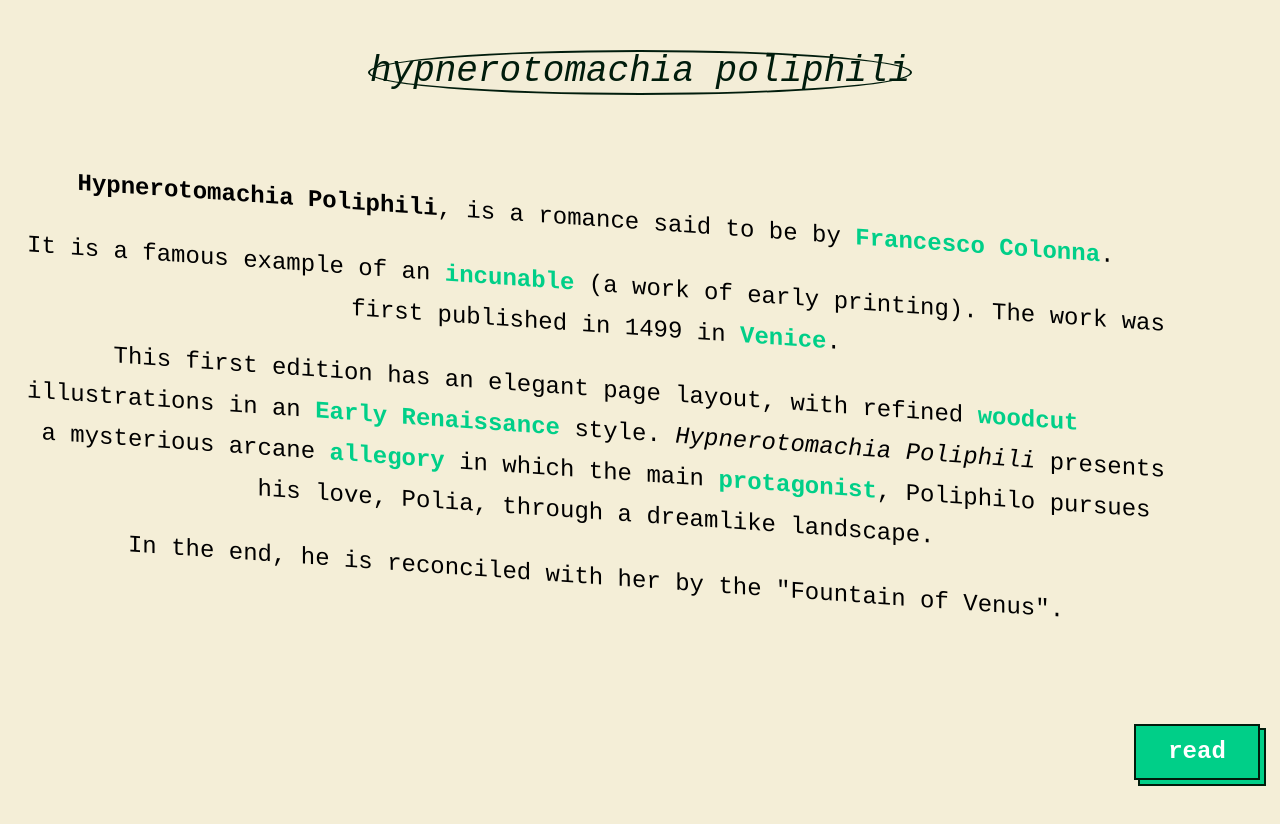
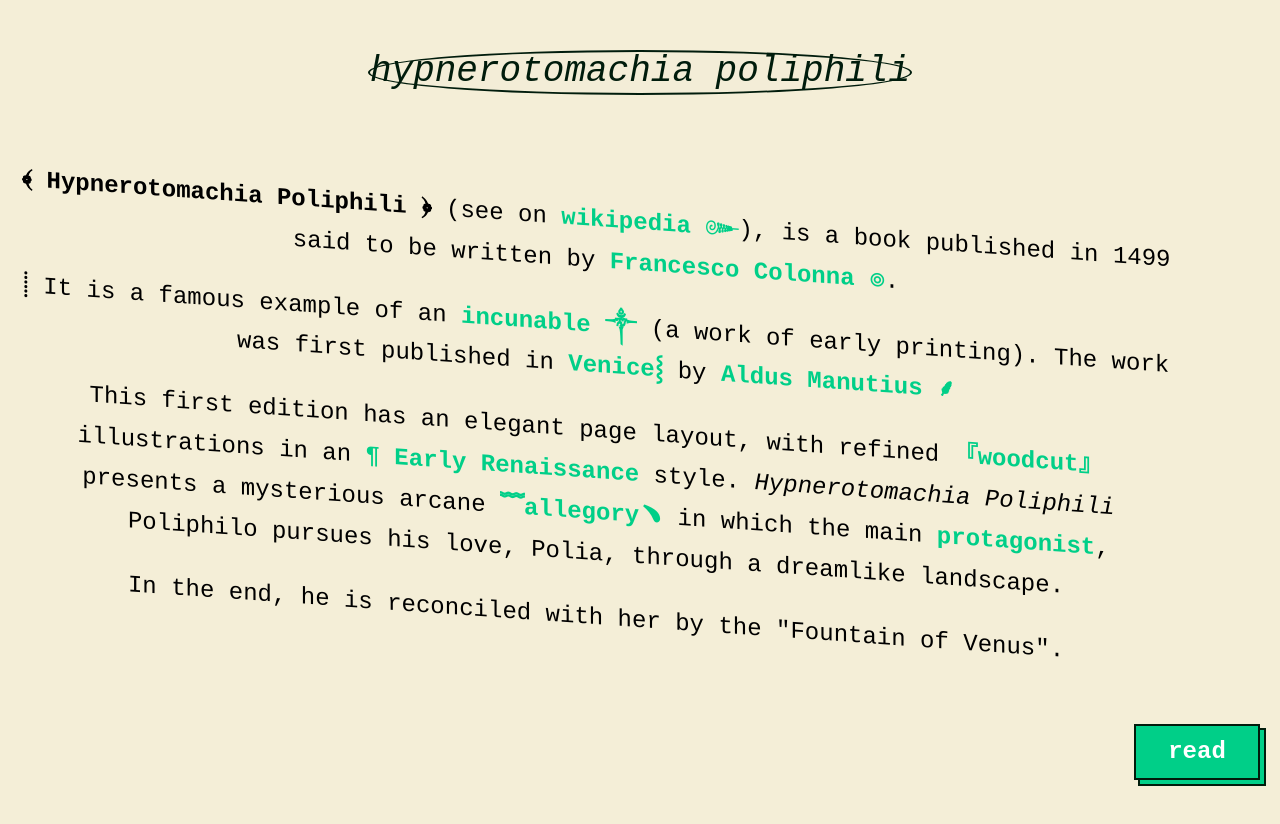
Before and after one commit to eliseduverdier/hypnerotomachia-poliphili, a Next.js app: page /about in a window 1280 px wide. Shown: the top 824 px of the page. Before the commit the page ends 800 px from the top, so only its background shows below. Built offline with nearby package versions, Linux system fonts and the light colour scheme.

Commit message:
feat: add typographic signs

```diff
--- a/pages/about.js
+++ b/pages/about.js
@@ -1,16 +1,16 @@
-import Link from 'next/link'
 import Layout from '../components/layout'
 
 export default function about() {
     return <Layout>
         <p>
-            <strong>Hypnerotomachia Poliphili</strong>, is a romance said to be by <a href="https://en.wikipedia.org/wiki/Francesco_Colonna_(writer)" title="Francesco Colonna (writer)">Francesco Colonna</a>.
+            <strong>﴾ Hypnerotomachia Poliphili ﴿</strong> (see on <a href="https://en.wikipedia.org/wiki/Hypnerotomachia_Poliphili">wikipedia ๛</a>),
+            is a book published in 1499 said to be written by <a href="https://en.wikipedia.org/wiki/Francesco_Colonna_(writer)" title="Francesco Colonna (writer)">Francesco Colonna ๏</a>.
         </p>
         <p>
-            It is a famous example of an <a href="https://en.wikipedia.org/wiki/Incunable" title="Incunable">incunable</a> (a work of early printing). The work was first published in 1499 in <a href="https://en.wikipedia.org/wiki/Venice" title="Venice">Venice</a>.
+            ⸽ It is a famous example of an <a href="https://en.wikipedia.org/wiki/Incunable" title="Incunable">incunable ༒</a> (a work of early printing). The work was first published in <a href="https://en.wikipedia.org/wiki/Venice" title="Venice">Venice⸾</a> by <a href="https://en.wikipedia.org/wiki/Aldus_Manutius">Aldus Manutius ⸙</a>
         </p>
         <p>
-            This first edition has an elegant page layout, with refined <a href="https://en.wikipedia.org/wiki/Woodcut" title="Woodcut">woodcut</a> illustrations in an <a href="https://en.wikipedia.org/wiki/Early_Renaissance" title="Early Renaissance">Early Renaissance</a> style. <i>Hypnerotomachia Poliphili</i> presents a mysterious arcane <a href="https://en.wikipedia.org/wiki/Allegory" title="Allegory">allegory</a> in which the main <a href="/wiki/Protagonist" title="Protagonist">protagonist</a>, Poliphilo pursues his love, Polia, through a dreamlike landscape.
+            This first edition has an elegant page layout, with refined <a href="https://en.wikipedia.org/wiki/Woodcut" title="Woodcut">『woodcut』</a> illustrations in an <a href="https://en.wikipedia.org/wiki/Early_Renaissance" title="Early Renaissance">¶ Early Renaissance</a> style. <i>Hypnerotomachia Poliphili</i> presents a mysterious arcane <a href="https://en.wikipedia.org/wiki/Allegory" title="Allegory">﹌allegory﹅</a> in which the main <a href="/wiki/Protagonist" title="Protagonist">protagonist</a>, Poliphilo pursues his love, Polia, through a dreamlike landscape.
         </p>
         <p>
             In the end, he is reconciled with her by the "Fountain of Venus".
```
Also changed, not shown: pages/index.js (+3 -4 lines).
